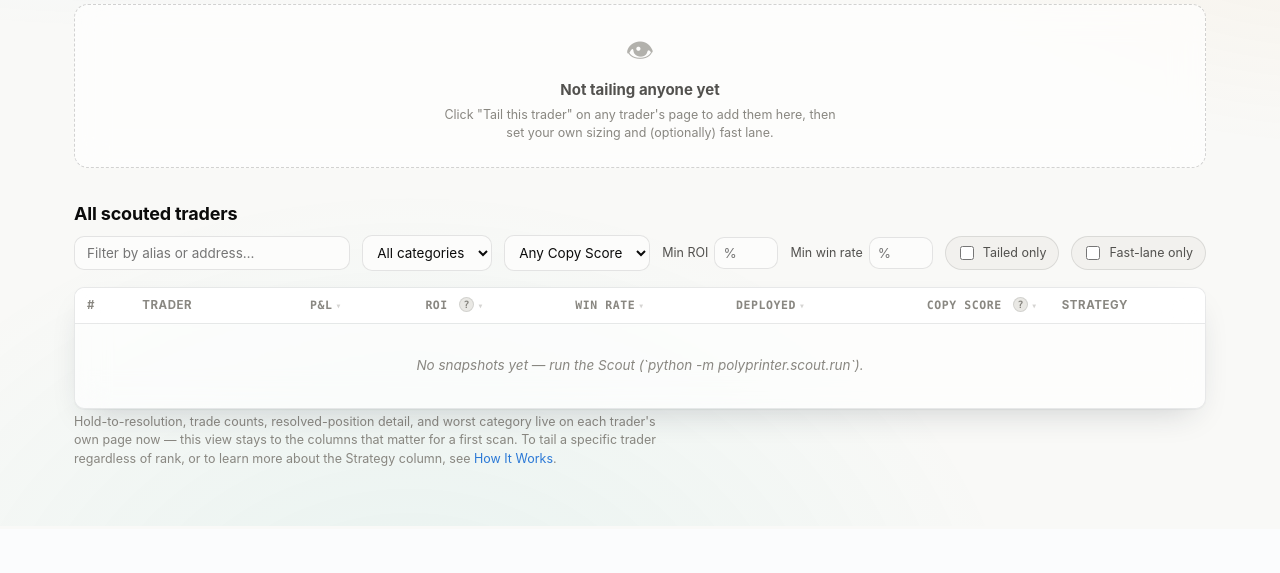
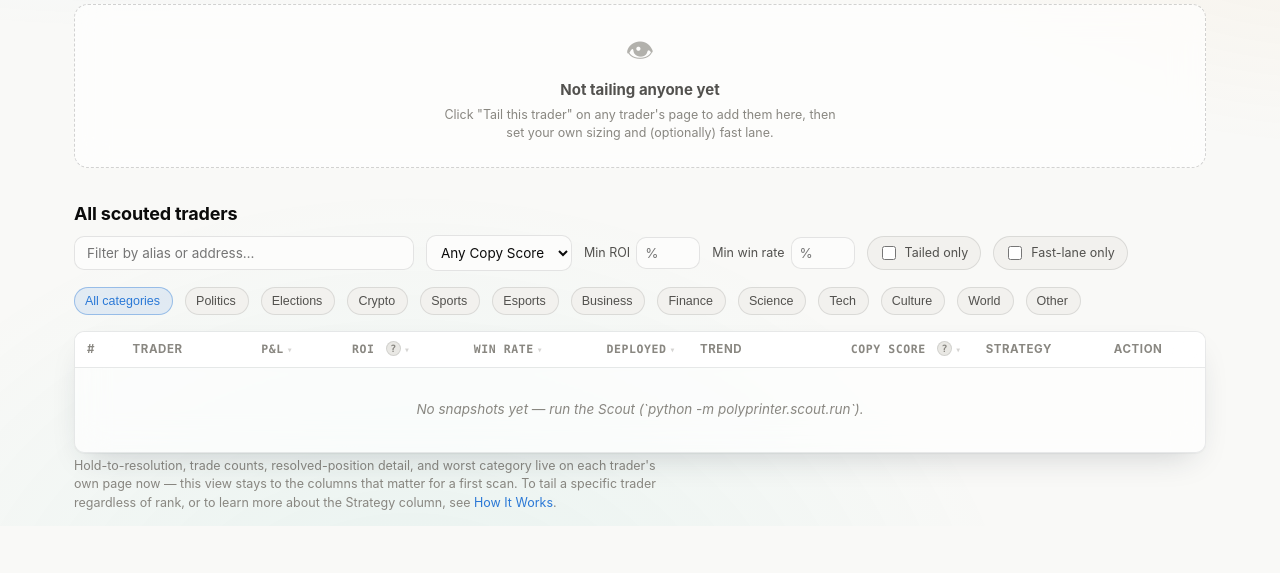
Before and after one commit to ibrahimzaraket/polyprinter, a Flask app: page /traders in a window 1280 px wide. Shown: the part 274-847 px from the top of the page. Before the commit the page ends 800 px from the top, so only its background shows below. Run offline with Flask 3, Linux system fonts and the light colour scheme; data comes from the database, SQL or seed files in the repository; data that the repository does not hold is empty.

Commit message:
Traders: adopt polycopy.app's leaderboard layout, keep our own visual style
Got real browser access working this session (headless chromium, snap
confinement worked around by writing to $HOME) and screenshotted
polycopy.app/discover for the first time — their actual look is a dark
terminal/data-fintech skin, not glassy at all, so per direct instruction
("take the layout not the style ... but leave everything") this borrows
structure only, keeping every column/feature already built:

- Inline "Trend" column: a compact ROI-shrunk sparkline per row, one
  query for all ~220 traders (grouped in Python, idx_snap_addr_time
  covers the ORDER BY) rather than N per-trader reads.
- One-click "Tail" button in a new Action column — matches their inline
  FOLLOW button instead of requiring a trip to the trader's own page
  just to pin them. Deliberately NOT a one-click Untail here (that also
  revokes the mandate, not a low-stakes reversal like pinning is) —
  already-tailed rows show a plain badge instead, untail stays a
  deliberate action on the trader's own page.
- Category filter: dropdown -> chip-button row (their layout pattern),
  reusing the existing .filter-toggle pill styling verbatim — zero new
  CSS, same accent color already used everywhere else. Same underlying
  filter logic, just a variable instead of select.value.

185/185 tests pass (no test changes needed — pure template/JS layout).
Verified live via real screenshots of both /traders and a trader profile
page (not just curl'd HTML) — no visual regressions, dense leaderboard
now reads much closer to polycopy's own table while staying in our
light theme, not copying their navy/monospace skin.

Co-Authored-By: Claude Sonnet 5 <noreply@anthropic.com>

```diff
--- a/polyprinter/dashboard/server.py
+++ b/polyprinter/dashboard/server.py
@@ -614,6 +614,38 @@ def _category_summary(scores: list) -> dict | None:
 # silently gain/lose options as data changes underneath it.
 TRADER_CATEGORY_FILTER_OPTIONS = [label for _, label in category_score.KNOWN_CATEGORY_TAGS] + [category_score.UNCATEGORIZED]
 
+TREND_SPARK_MAX_POINTS = 8  # a compact row-level trend, not the detail page's full history chart
+
+
+def _trader_trends(conn: sqlite3.Connection, *, field: str = "roi_shrunk", width: int = 72, height: int = 24, pad: float = 3.0) -> dict[str, dict]:
+    """Compact per-trader ROI-shrunk trend line for the /traders table's
+    Trend column — same field trader_detail.html's own sparkline already
+    charts, just smaller and read for every trader in one query (grouped
+    in Python) instead of trader_detail's single-trader read repeated 200+
+    times. idx_snap_addr_time already covers this ORDER BY.
+    """
+    rows = conn.execute(
+        f"SELECT address, {field} AS v FROM trader_snapshots WHERE {field} IS NOT NULL ORDER BY address, scanned_at ASC"
+    ).fetchall()
+    by_address: dict[str, list[float]] = {}
+    for r in rows:
+        by_address.setdefault(r["address"], []).append(r["v"])
+
+    trends: dict[str, dict] = {}
+    for address, values in by_address.items():
+        trend = values[-TREND_SPARK_MAX_POINTS:]
+        if len(trend) < 2:
+            continue
+        x_span = (len(trend) - 1) or 1
+        y_min, y_max = min(trend), max(trend)
+        y_span = (y_max - y_min) or 1
+        points = " ".join(
+            f"{pad + i / x_span * (width - 2 * pad):.1f},{height - pad - (v - y_min) / y_span * (height - 2 * pad):.1f}"
+            for i, v in enumerate(trend)
+        )
+        trends[address] = {"points": points, "width": width, "height": height, "up": trend[-1] >= trend[0]}
+    return trends
+
 
 @app.route("/traders")
 def traders() -> str:
@@ -639,6 +671,7 @@ def traders() -> str:
     all_scores = {r["address"]: category_score.trader_category_scores(conn, r["address"]) for r in rows}
     category_summaries = {addr: _category_summary(scores) for addr, scores in all_scores.items()}
     category_grades = {addr: {s.category: s.grade for s in scores if s.grade is not None} for addr, scores in all_scores.items()}
+    trends = _trader_trends(conn)
     return render_template(
         "traders.html",
         rows=rows,
@@ -648,6 +681,7 @@ def traders() -> str:
         category_filter_options=TRADER_CATEGORY_FILTER_OPTIONS,
         fast_lane_addresses=fast_lane_addresses,
         category_summaries=category_summaries,
+        trends=trends,
         active_tab="traders",
     )
 
--- a/polyprinter/dashboard/templates/base.html
+++ b/polyprinter/dashboard/templates/base.html
@@ -475,6 +475,7 @@
   .metric-value { font-weight: 650; font-variant-numeric: tabular-nums; color: var(--text); white-space: nowrap; }
   .metric-row-sub { display: flex; justify-content: space-between; font-size: var(--text-xs); color: var(--text-muted); margin-top: 2px; font-variant-numeric: tabular-nums; }
   .sparkline { width: 100%; height: 34px; display: block; margin-top: 4px; }
+  .trend-spark { width: 72px; height: 24px; display: block; }
   .chip-row { display: flex; flex-wrap: wrap; gap: 6px; margin-top: 4px; }
 
   .meter-line { display: flex; align-items: center; gap: var(--sp-2); margin-top: 6px; }
--- a/polyprinter/dashboard/templates/traders.html
+++ b/polyprinter/dashboard/templates/traders.html
@@ -43,13 +43,7 @@
 <h2>All scouted traders</h2>
 <div class="filter-bar">
   <input id="trader-filter" class="filter-input" type="text" placeholder="Filter by alias or address&hellip;" autocomplete="off">
-  <select id="category-filter" class="filter-select" title="Show only traders graded in this category">
-    <option value="">All categories</option>
-    {% for cat in category_filter_options %}
-    <option value="{{ cat }}">{{ cat }}</option>
-    {% endfor %}
-  </select>
-  <select id="grade-filter" class="filter-select" title="Minimum Copy Score grade — applies to the category selected above, or a trader's best category if 'All categories'">
+  <select id="grade-filter" class="filter-select" title="Minimum Copy Score grade — applies to the category selected below, or a trader's best category if 'All categories'">
     <option value="">Any Copy Score</option>
     <option value="A">A only</option>
     <option value="B">B or better</option>
@@ -59,6 +53,12 @@
   <label class="filter-num-wrap">Min win rate <input id="winrate-filter" class="filter-num" type="number" placeholder="%" step="1" min="0" max="100" inputmode="numeric"></label>
   <label class="filter-toggle" id="tailed-only-wrap"><input id="tailed-only-filter" type="checkbox"> Tailed only</label>
   <label class="filter-toggle" id="fastlane-only-wrap"><input id="fastlane-only-filter" type="checkbox"> Fast-lane only</label>
+</div>
+<div class="filter-bar" id="category-chip-row" role="group" aria-label="Filter by category">
+  <button type="button" class="filter-toggle is-active" data-value="">All categories</button>
+  {% for cat in category_filter_options %}
+  <button type="button" class="filter-toggle" data-value="{{ cat }}">{{ cat }}</button>
+  {% endfor %}
 </div>
 
 <div class="table-wrap">
@@ -71,8 +71,10 @@
     <th class="num sortable" data-key="roi_shrunk">ROI <a class="hint" href="/definitions#shrinkage" title="Shrunk (sample-size adjusted); raw shown smaller below it">?</a><span class="arrow">&#9662;</span></th>
     <th class="num sortable" data-key="win_rate">Win rate<span class="arrow">&#9662;</span></th>
     <th class="num sortable" data-key="capital_deployed">Deployed<span class="arrow">&#9662;</span></th>
+    <th>Trend</th>
     <th class="num sortable" data-key="category_score">Copy Score <a class="hint" href="/definitions#category-copy-score" title="What is the category Copy Score?">?</a><span class="arrow">&#9662;</span></th>
     <th>Strategy</th>
+    <th>Action</th>
   </tr>
   </thead>
   <tbody>
@@ -126,14 +128,31 @@
     </td>
     <td class="num">{{ '$%.0f' % r['capital_deployed_usd'] if r['capital_deployed_usd'] is not none else '—' }}</td>
     <td>
+      {% set trend = trends.get(r['address']) if trends else none %}
+      {% if trend %}
+      <svg class="trend-spark" viewBox="0 0 {{ trend['width'] }} {{ trend['height'] }}" preserveAspectRatio="none" aria-label="ROI (shrunk) trend">
+        <polyline points="{{ trend['points'] }}" fill="none" stroke="{{ 'var(--good)' if trend['up'] else 'var(--critical)' }}" stroke-width="1.75" stroke-linecap="round" stroke-linejoin="round" />
+      </svg>
+      {% else %}<span class="placeholder-inline">—</span>{% endif %}
+    </td>
+    <td>
       {% if cat_summary %}
       <span class="badge {{ 'badge-good' if cat_summary['best'].grade == 'A' else 'badge-accent' if cat_summary['best'].grade == 'B' else 'badge-warning' if cat_summary['best'].grade == 'C' else 'badge-critical' }}" title="Best category: {{ cat_summary['best'].category }} ({{ cat_summary['best'].n_resolved }} resolved)">{{ cat_summary['best'].grade }} {{ cat_summary['best'].category }}</span>
       {% else %}<span class="badge badge-neutral" title="No category has enough resolved positions to grade yet">—</span>{% endif %}
     </td>
     <td class="strategy-cell">{% if r['strategy_summary'] %}{{ r['strategy_summary'].split('\n')[0] }}{% else %}<span class="placeholder-inline">not generated yet</span>{% endif %}</td>
+    <td>
+      {% if r['address'] in watchlist %}
+      <span class="badge badge-good" title="Already tailed — manage sizing and fast lane on their own page">&#10003; Tailing</span>
+      {% else %}
+      <form method="post" action="/traders/{{ r['address'] }}/tail">
+        <button type="submit" class="btn btn-primary btn-sm" data-loading-label="Tailing…" title="Pin this trader — set sizing and fast lane on their own page afterward">Tail</button>
+      </form>
+      {% endif %}
+    </td>
   </tr>
   {% else %}
-  <tr><td colspan="8" class="placeholder">No snapshots yet — run the Scout (`python -m polyprinter.scout.run`).</td></tr>
+  <tr><td colspan="10" class="placeholder">No snapshots yet — run the Scout (`python -m polyprinter.scout.run`).</td></tr>
   {% endfor %}
   </tbody>
 </table>
@@ -144,7 +163,9 @@
 <script>
 (function () {
   var input = document.getElementById('trader-filter');
-  var categoryFilter = document.getElementById('category-filter');
+  var categoryChipRow = document.getElementById('category-chip-row');
+  var categoryChips = categoryChipRow ? Array.prototype.slice.call(categoryChipRow.querySelectorAll('.filter-toggle')) : [];
+  var selectedCategory = '';
   var gradeFilter = document.getElementById('grade-filter');
   var roiFilter = document.getElementById('roi-filter');
   var winrateFilter = document.getElementById('winrate-filter');
@@ -183,7 +204,7 @@
   // toggles used, just extended.
   function applyFilters() {
     var q = input ? input.value.trim().toLowerCase() : '';
-    var wantCategory = categoryFilter ? categoryFilter.value : '';
+    var wantCategory = selectedCategory;
     var wantGradeFloor = gradeFilter ? gradeFilter.value : '';
     var minRoi = roiFilter && roiFilter.value !== '' ? parseFloat(roiFilter.value) : null;
     var minWinRate = winrateFilter && winrateFilter.value !== '' ? parseFloat(winrateFilter.value) : null;
@@ -220,8 +241,17 @@
   [input, roiFilter, winrateFilter].forEach(function (el) {
     el && el.addEventListener('input', applyFilters);
   });
-  [categoryFilter, gradeFilter].forEach(function (el) {
-    el && el.addEventListener('change', applyFilters);
+  gradeFilter && gradeFilter.addEventListener('change', applyFilters);
+
+  // Category chips: exactly one active at a time, same single-select
+  // meaning the old <select> had — just a row of buttons instead of a
+  // dropdown (layout, not new behavior).
+  categoryChips.forEach(function (chip) {
+    chip.addEventListener('click', function () {
+      selectedCategory = chip.getAttribute('data-value') || '';
+      categoryChips.forEach(function (c) { c.classList.toggle('is-active', c === chip); });
+      applyFilters();
+    });
   });
   [tailedOnly, fastlaneOnly].forEach(function (box, i) {
     if (!box) return;
@@ -254,6 +284,19 @@
       sorted.forEach(function (r) { tbody.appendChild(r); });
     });
   });
+
+  // Inline "Tail" buttons in the Action column — same disable-on-submit
+  // feedback trader_detail.html's write forms already use.
+  table.querySelectorAll('form').forEach(function (form) {
+    form.addEventListener('submit', function () {
+      var btn = form.querySelector('button[type="submit"]');
+      if (!btn || btn.disabled) return;
+      var loadingLabel = btn.getAttribute('data-loading-label');
+      if (loadingLabel) btn.textContent = loadingLabel;
+      btn.disabled = true;
+      btn.classList.add('is-loading');
+    });
+  });
 })();
 </script>
 {% endblock %}
```
